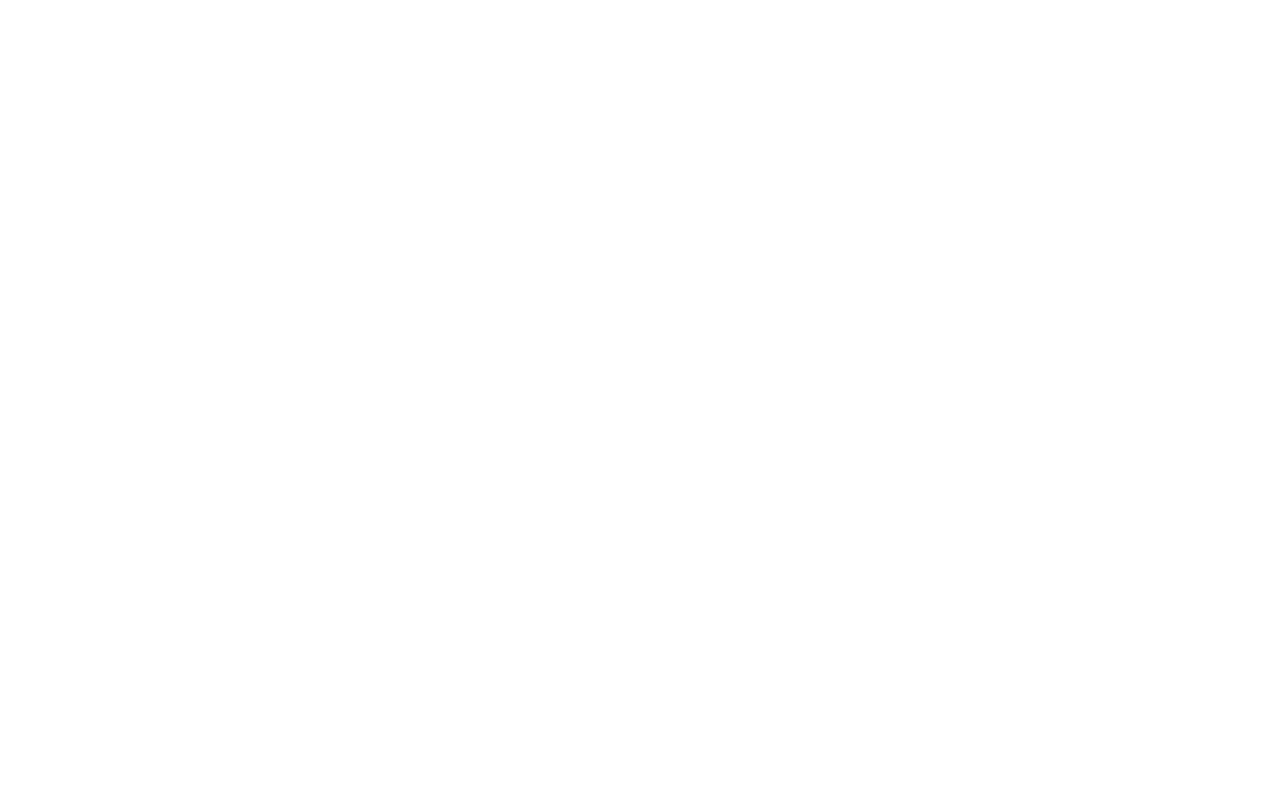
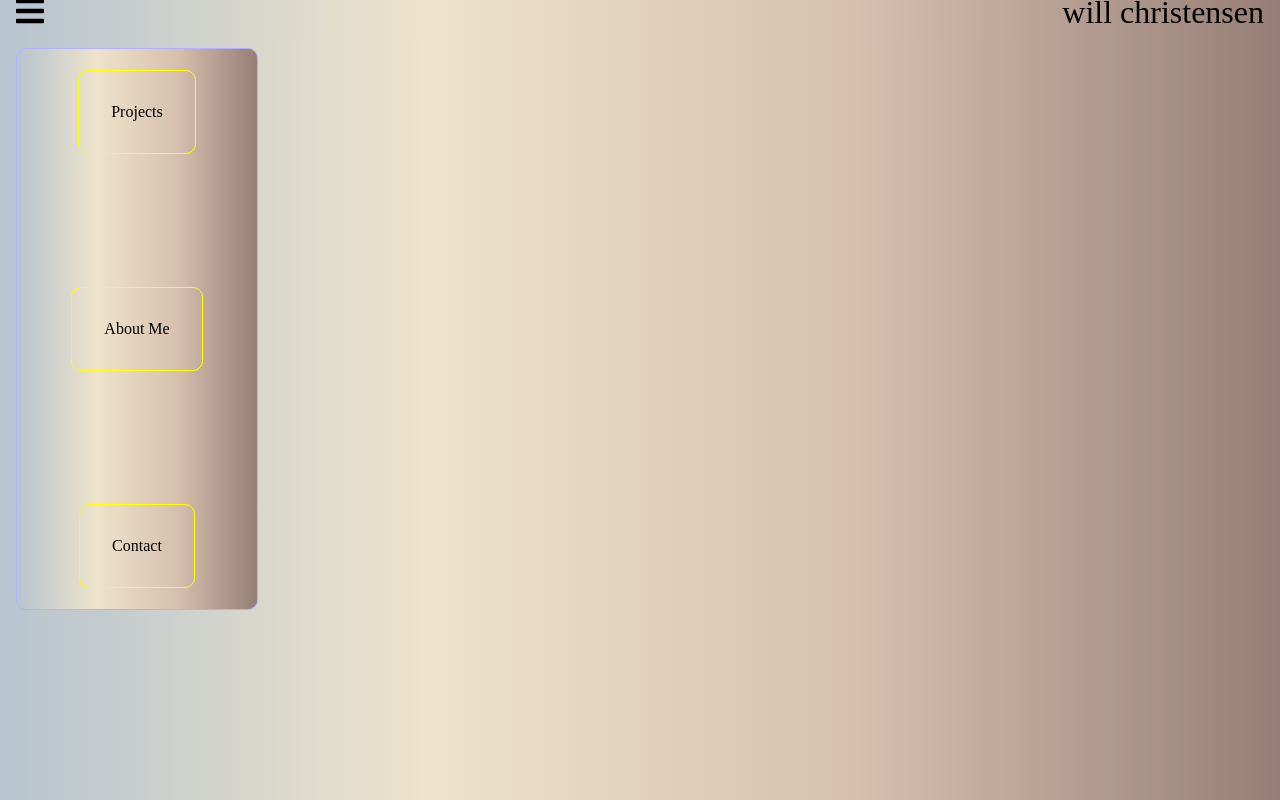
Before and after one commit to willmchristensen/Portfolio, a React (Create React App) app: page / in a window 1280 px wide. Built offline with nearby package versions, Linux system fonts and the light colour scheme.

Commit message:
navbar and moving to new branch

```diff
--- a/public/index.html
+++ b/public/index.html
@@ -24,6 +24,11 @@
       work correctly both with client-side routing and a non-root public URL.
       Learn how to configure a non-root public URL by running `npm run build`.
     -->
+    <link
+      rel="stylesheet"
+      href="https://use.fontawesome.com/releases/v5.5.0/css/all.css"
+      integrity="sha384-B4dIYHKNBt8Bc12p+WXckhzcICo0wtJAoU8YZTY5qE0Id1GSseTk6S+L3BlXeVIU"
+      crossorigin="anonymous" />
     <title>React App</title>
   </head>
   <body>
--- a/src/App.js
+++ b/src/App.js
@@ -1,6 +1,10 @@
+import './index.css';
+import NavBar from './components/NavBar';
+
 function App() {
   return (
     <div className="App">
+      <NavBar></NavBar>
     </div>
   );
 }
--- /dev/null
+++ b/src/components/NavBar/NavBar.css
@@ -0,0 +1,39 @@
+.navbar-container{
+    display: flex;
+    justify-content: space-between;
+    align-items: center;
+    height: 5vh;
+}
+.navbar-item{
+    list-style: none;
+    background: none;
+    font-size: 2rem;
+    margin: 0 1rem 1rem 1rem;
+}
+.fa-bars{
+    background: none;
+}
+.fa-bars:hover{
+    cursor: pointer;
+}
+.navbar-item-wrapper{
+    background: none;
+    display: flex;
+    justify-content: flex-start;
+    align-items: center;
+    width: 25%;
+}
+.sidebar{
+    border: 1px solid rgb(177, 177, 255);
+    position: absolute;
+    display: flex;
+    justify-content: center;
+    border-radius:10px;
+    height: 70vh;
+    top:3rem;
+    width:15rem;
+    margin: 0 1rem 1rem 1rem;
+}
+.hidden{
+    display: none;
+}
--- /dev/null
+++ b/src/components/NavBar/index.js
@@ -0,0 +1,37 @@
+import './NavBar.css';
+import { useState } from 'react';
+import SideBar from '../SideBar';
+
+function NavBar() {
+    const [showMenu, setShowMenu] = useState(true);
+    const menuClassName = showMenu ? 'sidebar' : 'hidden';
+
+    const handleClick = () => {
+        setShowMenu(!showMenu)
+    }
+
+    return (
+        <nav>
+            <ul
+                className='navbar-container'
+            >
+                <div
+                    className="navbar-item-wrapper"
+                >
+                    <li className='navbar-item'>
+                        <i
+                            class="fas fa-bars"
+                            onClick={handleClick}
+                        >
+                        </i>
+                    </li>
+                    <SideBar menuClassName={menuClassName}/>
+                </div>
+                <li className='navbar-item'>
+                    will christensen
+                </li>
+            </ul>
+        </nav>
+    )
+}
+export default NavBar;
--- /dev/null
+++ b/src/components/SideBar/SideBar.css
@@ -0,0 +1,9 @@
+.sidebar-items-container{
+    display: flex;
+    flex-direction: column;
+    justify-content: space-evenly;
+    align-items: center;
+    gap:7rem;
+    width: 100%;
+    border-radius:10px;
+}
--- /dev/null
+++ b/src/components/SideBar/index.js
@@ -0,0 +1,24 @@
+import './SideBar.css'
+import SideBarItem from '../SideBarItem';
+const sideBarContent = [
+    'Projects',
+    'About Me',
+    'Contact'
+];
+function SideBar({menuClassName}){
+    return(
+        <div className={menuClassName}>
+            <ul className='sidebar-items-container'>
+                {
+                    sideBarContent.map(item => {
+                        return(
+                            <SideBarItem item={item} />
+                        )
+                    })
+                }
+            </ul>
+        </div>
+    )
+}
+
+export default SideBar;
--- /dev/null
+++ b/src/components/SideBarItem/SideBarItem.css
@@ -0,0 +1,7 @@
+.sidebar-item{
+    list-style: none;
+    background: none;
+    padding: 2rem;
+    border: 1px solid yellow;
+    border-radius: 10px;
+}
--- /dev/null
+++ b/src/components/SideBarItem/index.js
@@ -0,0 +1,9 @@
+import './SideBarItem.css';
+function SideBarItem({item}){
+    return(
+        <li className="sidebar-item">
+            {item}
+        </li>
+    )
+}
+export default SideBarItem;
--- /dev/null
+++ b/src/index.css
@@ -0,0 +1,11 @@
+:root{
+    --grey-blue: rgb(183, 196, 207);
+    --beige: rgb(238, 227, 203);
+    --light-brown: rgb(215, 192, 174);
+    --brown:rgb(150, 126, 118)
+}
+*{
+    background: linear-gradient(to right, var(--grey-blue), var(--beige), var(--light-brown), var(--brown));
+    margin:0;
+    padding:0;
+}
```
